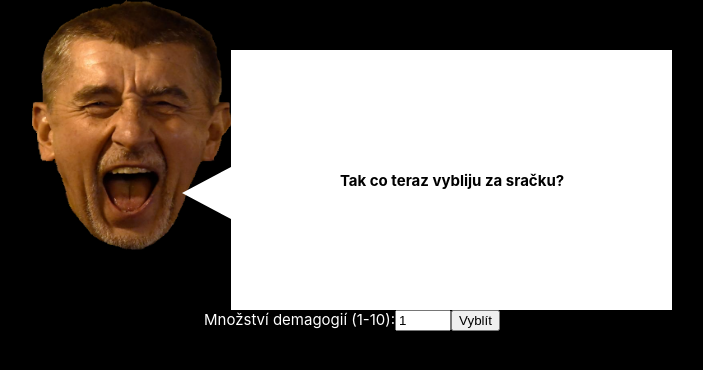
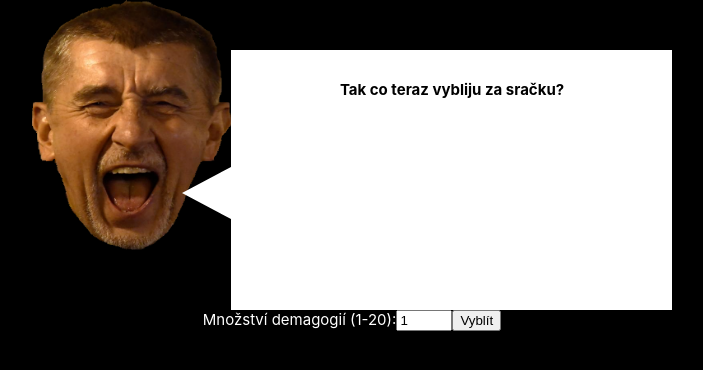
Before and after one commit to JanCesenek/Babis-Ipsum, a React (Create React App) app: page / in a window 1280 px wide. Shown: the top 370 px of the page, without its empty margins (288-991 px from the left). Built offline with nearby package versions, Linux system fonts and the light colour scheme.

Commit message:
more sentences limit

```diff
--- a/public/index.html
+++ b/public/index.html
@@ -5,10 +5,7 @@
     <link rel="icon" href="%PUBLIC_URL%/favicon.ico" />
     <meta name="viewport" content="width=device-width, initial-scale=1" />
     <meta name="theme-color" content="#000000" />
-    <meta
-      name="description"
-      content="Web site created using create-react-app"
-    />
+    <meta name="description" content="Web site created using create-react-app" />
     <link rel="apple-touch-icon" href="%PUBLIC_URL%/logo192.png" />
     <!--
       manifest.json provides metadata used when your web app is installed on a
@@ -24,7 +21,7 @@
       work correctly both with client-side routing and a non-root public URL.
       Learn how to configure a non-root public URL by running `npm run build`.
     -->
-    <title>React App</title>
+    <title>Babiš Ipsum</title>
   </head>
   <body>
     <noscript>You need to enable JavaScript to run this app.</noscript>
--- a/src/App.css
+++ b/src/App.css
@@ -33,9 +33,12 @@
   margin-top: 5rem;
   margin-left: -5rem;
   padding: 2rem 2rem 2rem 7rem;
-  display: flex;
-  justify-content: center;
-  align-items: center;
+  overflow: scroll;
+}
+
+::-webkit-scrollbar {
+  width: 1rem;
+  background: white;
 }
 
 h1 {
--- a/src/App.js
+++ b/src/App.js
@@ -95,7 +95,7 @@ function App() {
       </div>
       <div className="Confirm">
         <label htmlFor="demagogie" className="Label">
-          Množství demagogií (1-10):
+          Množství demagogií (1-20):
         </label>
         <input
           type="number"
@@ -104,7 +104,7 @@ function App() {
           value={demagogie}
           onChange={(e) => setDemagogie(e.target.value)}
           min="1"
-          max="10"
+          max="20"
         />
         <button onClick={pukeBullshit}>Vyblít</button>
       </div>
```
